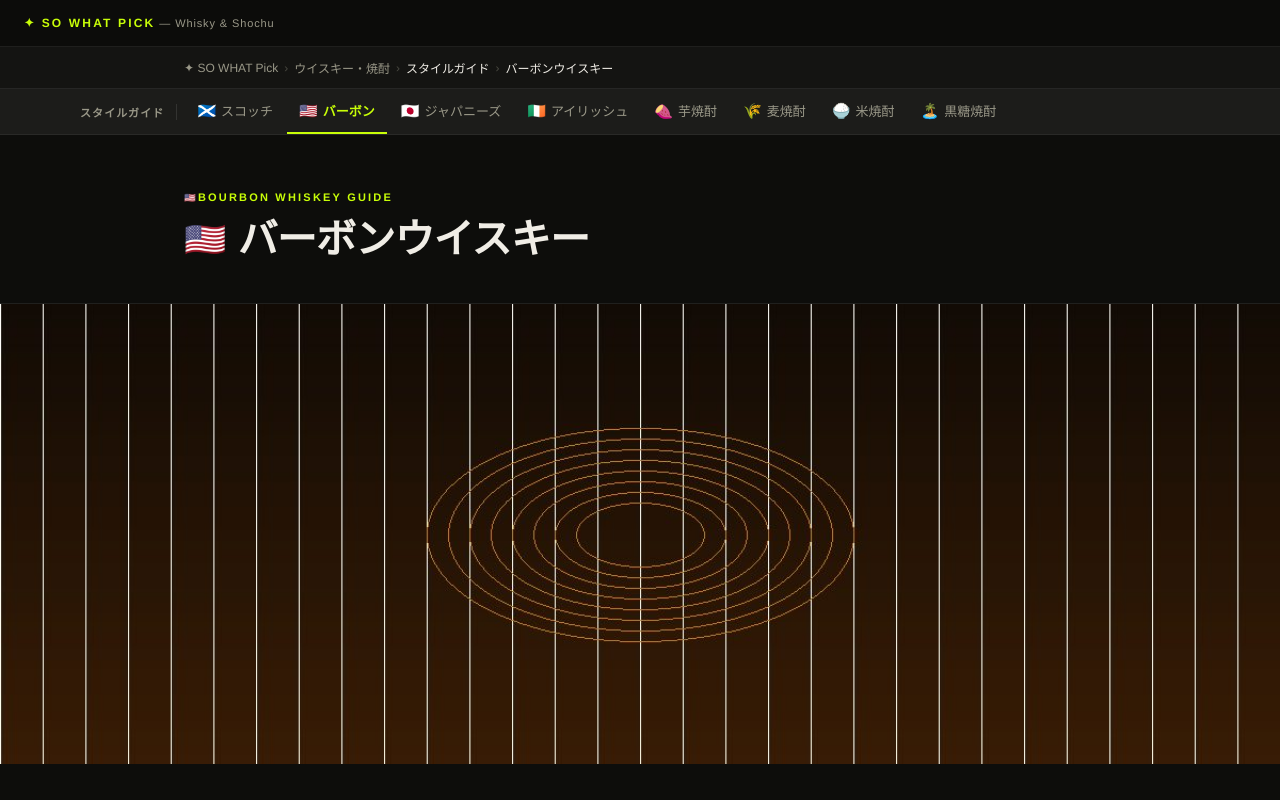
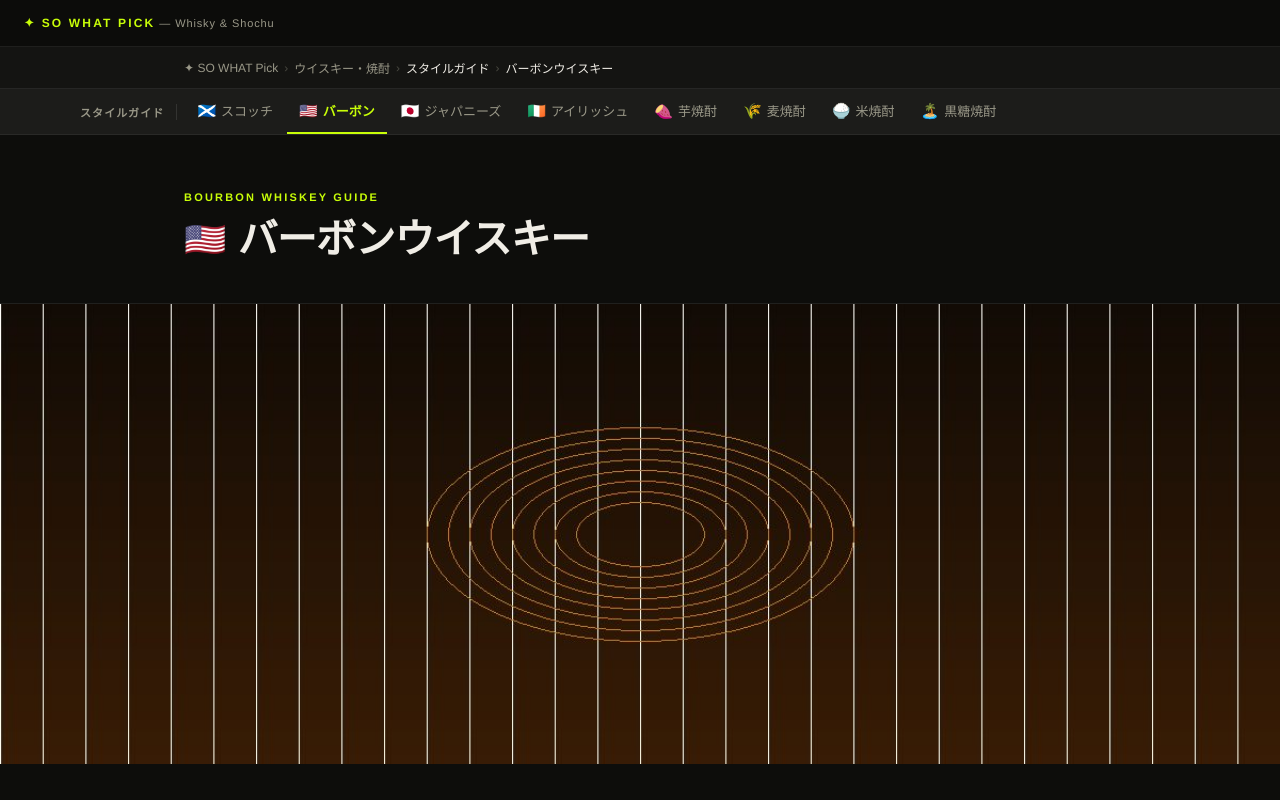
Before and after one commit to SoWhatMonster/pick-sowhat, a Next.js app: page /whisky/guide/bourbon in a window 1280 px wide. Shown: the top 800 px of the page. Built offline with nearby package versions, Linux system fonts and the light colour scheme.

Commit message:
fix: SCOTLAND label (remove flag overlap), Unsplash credit, objectPosition center 70%

```diff
--- a/app/whisky/guide/[slug]/page.tsx
+++ b/app/whisky/guide/[slug]/page.tsx
@@ -113,9 +113,9 @@ const SCOTCH: GuideData = {
     // ──────────────────────────────────────────────────────
     src: '/distillery/scotch.jpg',
     alt: 'スコットランドの蒸留所',
-    objectPosition: 'center center',
-    // credit: 'Photo by [名前] on Unsplash',
-    // creditUrl: 'https://unsplash.com/photos/...',
+    objectPosition: 'center 70%',
+    credit: 'Photo by Alexander Hanssen on Unsplash',
+    creditUrl: 'https://unsplash.com/photos/p17IHRg7K-Q',
   },
   regions: [
     {
@@ -1006,10 +1006,7 @@ export default async function GuidePage({
         {/* ── ページヘッダー ── */}
         <div className="subPageHeader">
           <div className="subInner">
-            <p className="subPageEn">
-              <span className="subPageFlag">{data.flag}</span>
-              {data.titleEn}
-            </p>
+            <p className="subPageEn">{data.titleEn}</p>
             <h1 className="subPageTitle">
               <span className="subPageFlag">{data.flag}</span>
               {data.titleJa}
```
